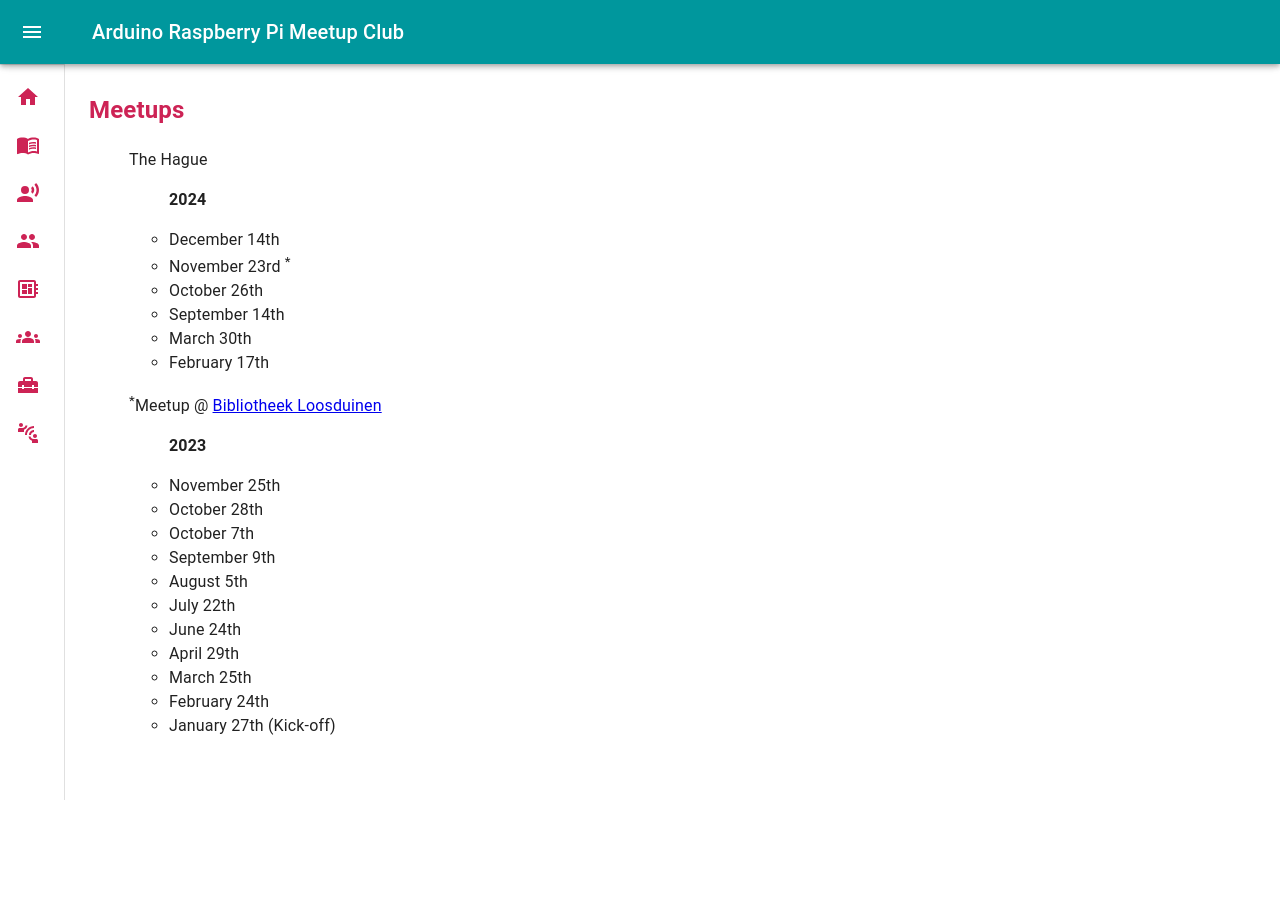
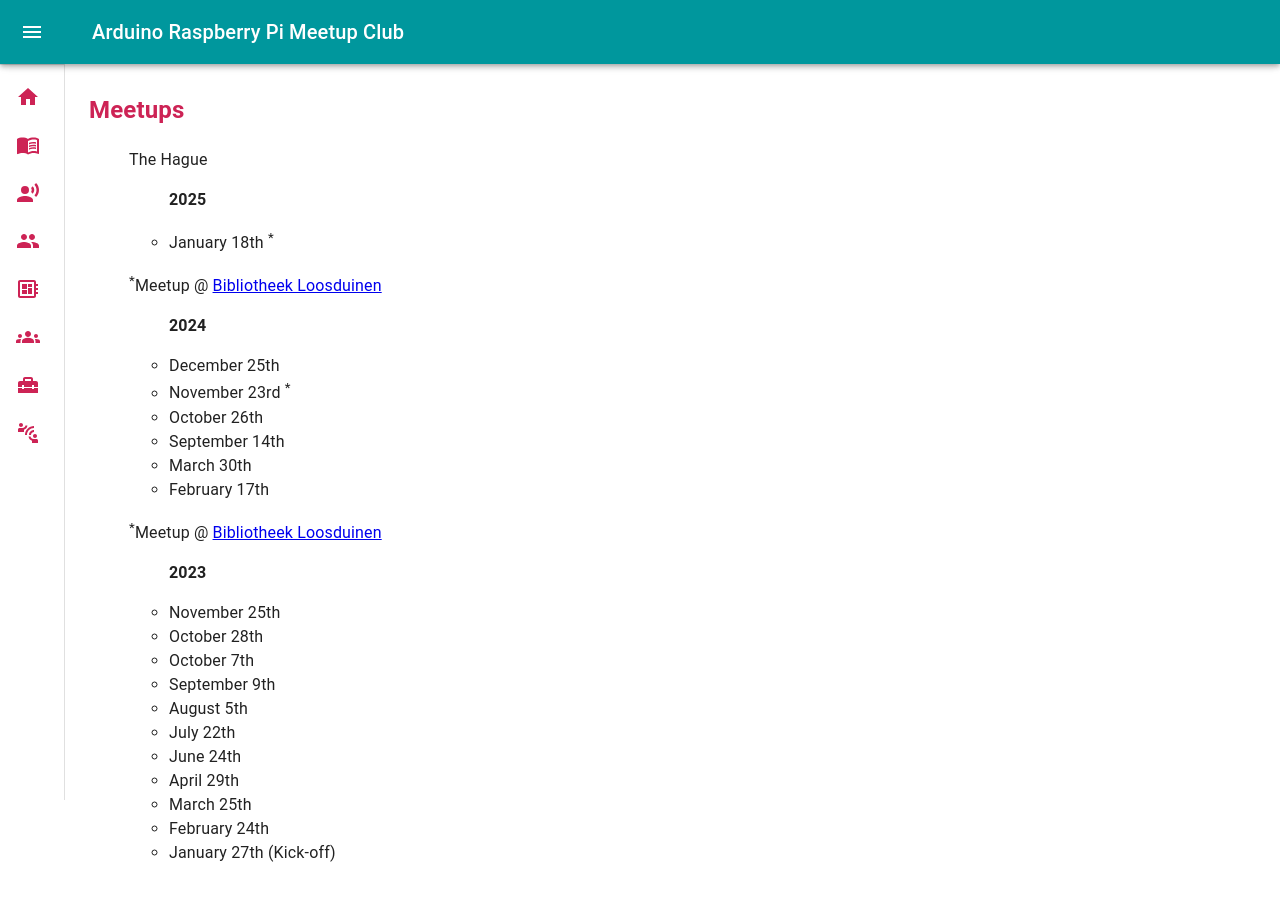
Before and after one commit to OnnoH/arp2023, a React (Create React App) app: page /meetups in a window 1280 px wide. Shown: the top 900 px of the page. Before the commit the page ends 800 px from the top, so only its background shows below. Built offline with nearby package versions, Linux system fonts and the light colour scheme.

Commit message:
Added first 2025 meetup

```diff
--- a/src/pages/Meetups/index.tsx
+++ b/src/pages/Meetups/index.tsx
@@ -3,8 +3,12 @@ function Meetups() {
         <div>
             <h2>Meetups</h2>
             <ul><p>The Hague</p>
+                <ul><p className="meetupYear">2025</p>
+                    <li>January 18th <sup>*</sup></li>
+                </ul>
+                <p><sup>*</sup>Meetup @ <a href="https://www.bibliotheekdenhaag.nl/bibliotheken/detail.199343.html/bibliotheek-loosduinen/">Bibliotheek Loosduinen</a></p>
                 <ul><p className="meetupYear">2024</p>
-                    <li>December 14th</li>
+                    <li>December 25th</li>
                     <li>November 23rd <sup>*</sup></li>
                     <li>October 26th</li>
                     <li>September 14th</li>
```
